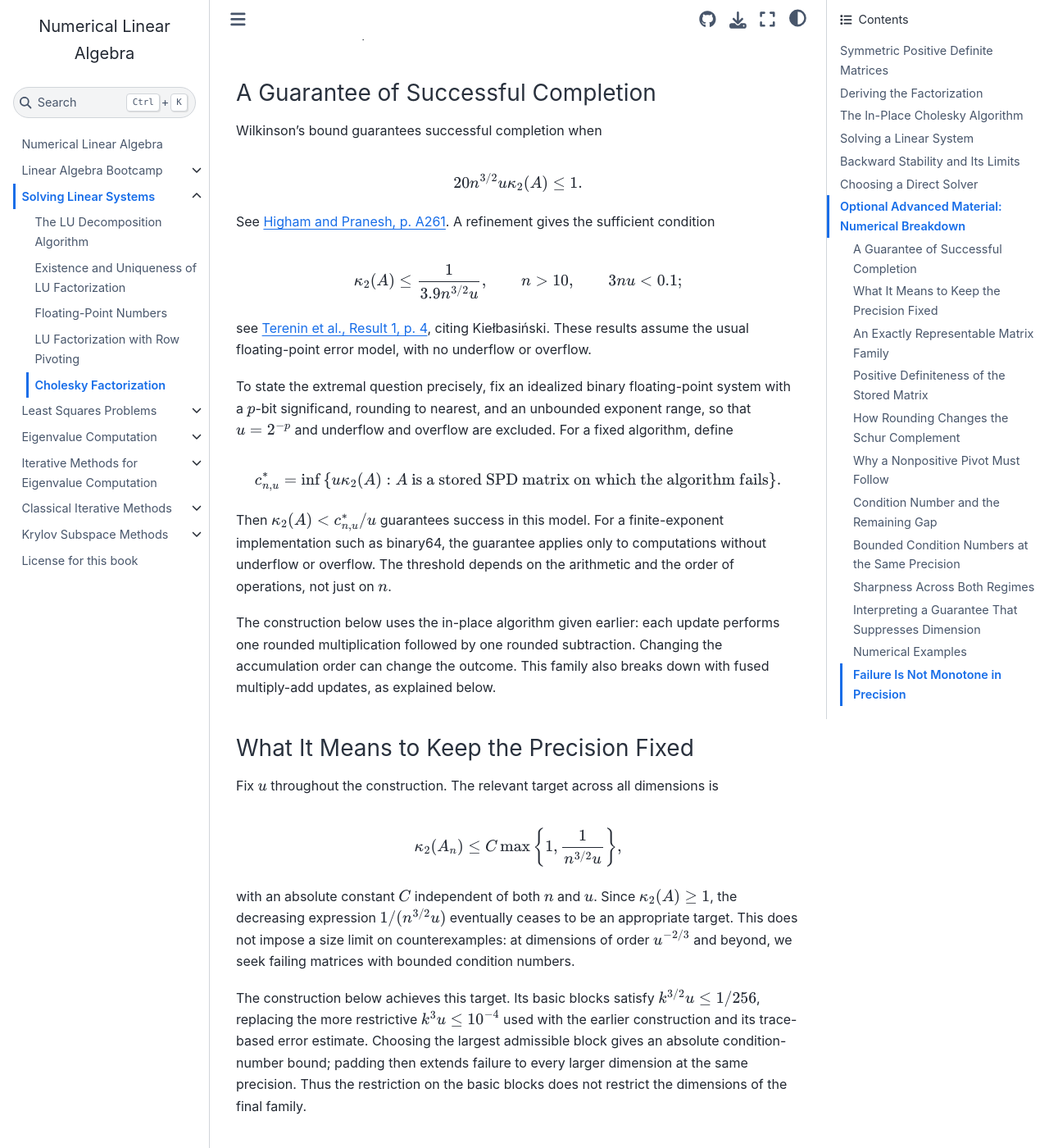
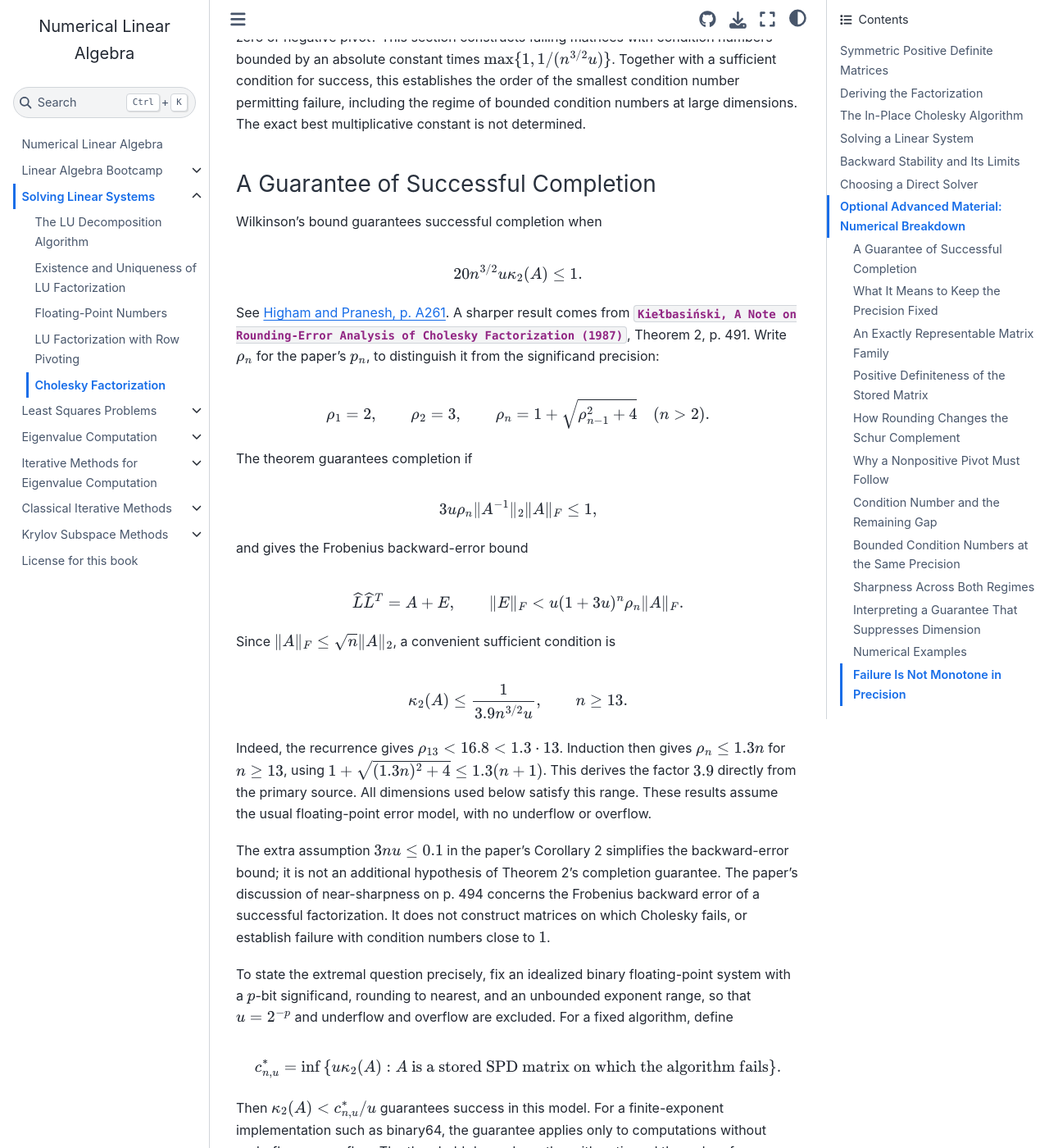
Before and after one commit to EricDarve/NLA, a Jupyter Book: the page built from content/cholesky.md, in a window 1280 px wide and 1400 px high, scrolled down 10027 px. Shown: the whole window at 82% size. Built offline with Jupyter Book 1.0.4 settings and Sphinx 7.4.7 and the Sphinx Book theme 1.1.4, drawn with Linux system fonts in a browser that asks for light colours; some of the changed text lies outside the part shown.

Commit message:
Cholesky update

`````diff
--- a/content/cholesky.md
+++ b/content/cholesky.md
@@ -384,12 +384,19 @@
 
 Here $A$ denotes the matrix already stored in working precision. If data are converted from a higher precision, positive definiteness must be assessed after that conversion.
 
-For a stored SPD matrix, standard Cholesky is guaranteed to run to completion when $\kappa_2(A)$ is safely below $u^{-1}$. If $\kappa_2(A)$ is comparable to $u^{-1}$, the matrix is numerically singular at the working precision and rounding can produce a nonpositive computed pivot. Thus the backward-error bounds above assume successful completion; see [Higham's discussion of Cholesky factorization](https://nhigham.com/2020/08/11/what-is-a-cholesky-factorization/).
+For a stored SPD matrix, Wilkinson's sufficient condition for successful completion is
+
+$$
+20n^{3/2}u\kappa_2(A)\le1,
+$$
+
+assuming the usual floating-point error model and no underflow or overflow. The dimension factor matters: failure does not by itself imply that $\kappa_2(A)$ is comparable to $u^{-1}$. The backward-error bounds above assume successful completion. See the {ref}`optional advanced section <cholesky-numerical-breakdown>` for the source, a sharper sufficient condition, and examples of numerical breakdown.
 
 ## Choosing a Direct Solver
 
 For a general dense nonsingular system, use LU with partial pivoting. When the matrix is known to be symmetric positive definite, Cholesky exploits that structure to reduce arithmetic and storage. In both cases, factor once, solve triangular systems for each right-hand side, and interpret the residual together with the condition number when assessing solution accuracy.
 
+(cholesky-numerical-breakdown)=
 ## Optional Advanced Material: Numerical Breakdown
 
 ```{warning}
@@ -408,14 +415,36 @@
 20n^{3/2}u\kappa_2(A)\le 1.
 $$
 
-See [Higham and Pranesh, p. A261](https://epubs.siam.org/doi/pdf/10.1137/19M1298263?download=true). A refinement gives the sufficient condition
+See [Higham and Pranesh, p. A261](https://epubs.siam.org/doi/pdf/10.1137/19M1298263?download=true). A sharper result comes from {download}`Kiełbasiński, A Note on Rounding-Error Analysis of Cholesky Factorization (1987) <../addl_material/1-s2.0-0024379587901212-main.pdf>`, Theorem 2, p. 491. Write $\rho_n$ for the paper's $p_n$, to distinguish it from the significand precision:
+
+$$
+\rho_1=2,\qquad \rho_2=3,\qquad
+\rho_n=1+\sqrt{\rho_{n-1}^2+4}\quad(n>2).
+$$
+
+The theorem guarantees completion if
+
+$$
+3u\rho_n\|A^{-1}\|_2\|A\|_F\le1,
+$$
+
+and gives the Frobenius backward-error bound
+
+$$
+\widehat L\widehat L^T=A+E,\qquad
+\|E\|_F<u(1+3u)^n\rho_n\|A\|_F.
+$$
+
+Since $\|A\|_F\le\sqrt n\|A\|_2$, a convenient sufficient condition is
 
 $$
 \kappa_2(A)\le\frac{1}{3.9n^{3/2}u},
-\qquad n>10,\qquad 3nu<0.1;
+\qquad n\ge13.
 $$
 
-see [Terenin et al., Result 1, p. 4](https://jmlr.org/papers/volume25/22-1170/22-1170.pdf), citing Kiełbasiński. These results assume the usual floating-point error model, with no underflow or overflow.
+Indeed, the recurrence gives $\rho_{13}<16.8<1.3\cdot13$. Induction then gives $\rho_n\le1.3n$ for $n\ge13$, using $1+\sqrt{(1.3n)^2+4}\le1.3(n+1)$. This derives the factor $3.9$ directly from the primary source. All dimensions used below satisfy this range. These results assume the usual floating-point error model, with no underflow or overflow.
+
+The extra assumption $3nu\le0.1$ in the paper's Corollary 2 simplifies the backward-error bound; it is not an additional hypothesis of Theorem 2's completion guarantee. The paper's discussion of near-sharpness on p. 494 concerns the Frobenius backward error of a successful factorization. It does not construct matrices on which Cholesky fails, or establish failure with condition numbers close to $1$.
 
 To state the extremal question precisely, fix an idealized binary floating-point system with a $p$-bit significand, rounding to nearest, and an unbounded exponent range, so that $u=2^{-p}$ and underflow and overflow are excluded. For a fixed algorithm, define
 
@@ -441,7 +470,7 @@
 
 with an absolute constant $C$ independent of both $n$ and $u$. Since $\kappa_2(A)\ge1$, the decreasing expression $1/(n^{3/2}u)$ eventually ceases to be an appropriate target. This does not impose a size limit on counterexamples: at dimensions of order $u^{-2/3}$ and beyond, we seek failing matrices with bounded condition numbers.
 
-The construction below achieves this target. Its basic blocks satisfy $k^{3/2}u\le1/256$, replacing the more restrictive $k^3u\le10^{-4}$ used with the earlier construction and its trace-based error estimate. Choosing the largest admissible block gives an absolute condition-number bound; padding then extends failure to every larger dimension at the same precision. Thus the restriction on the basic blocks does not restrict the dimensions of the final family.
+The construction below achieves this target. Its basic blocks satisfy $k^{3/2}u\le1/256$. Choosing the largest admissible block gives an absolute condition-number bound; padding then extends failure to every larger dimension at the same precision. Thus the restriction on the basic blocks does not restrict the dimensions of the final family.
 
 ### An Exactly Representable Matrix Family
 
@@ -530,14 +559,14 @@
 
 The factorization of the leading block is exact: $4I_{7k}=(2I_{7k})(2I_{7k})^T$, and the divisions below it recover $T$. The first $6k$ rows apply repeated updates of size $t^2=9h/8$ to the trailing block.
 
-In its cross block, entries start at $\pm9/(4\sqrt{k})+\eta$ and have floating-point spacing $2h$. Each subtraction of $9h/8$ therefore rounds to a decrease of $2h$. After $6k$ updates, these entries are
+In its cross block, entries start at $\pm9/(4\sqrt{k})+\eta$ and have floating-point spacing $2h$. They remain in the same binade (the interval between consecutive powers of two in magnitude) throughout all $6k$ updates. Indeed, $ku\le1/2048$, so $\eta\sqrt{k}=12ku\le3/512<1/4$: the entire path from $\pm9/(4\sqrt{k})+\eta$ to $\pm9/(4\sqrt{k})-\eta$ has magnitude strictly between $2/\sqrt{k}$ and $4/\sqrt{k}$. Each subtraction of $9h/8$ therefore rounds to a decrease of $2h$. After $6k$ updates, these entries are
 
 $$
 \pm\frac{9}{4\sqrt{k}}+\eta-6k(2h)
 =\pm\frac{9}{4\sqrt{k}}-\eta.
 $$
 
-The diagonal entries have larger spacing and remain unchanged during these tiny updates. Every within-group off-diagonal entry starts at $\eta$; its subtractions are exact and leave
+The diagonal entries have larger spacing and remain unchanged during these tiny updates. Every within-group off-diagonal entry starts at $\eta$. After $j$ updates its exact value is $(48k-9j)h/8$, with $0\le j\le6k$. The integer coefficient has magnitude at most $48k<2^{2q+6}$, so each value requires at most $2q+6\le p$ significand bits. Thus all these subtractions are exact and leave
 
 $$
 \eta-6k\frac98h=-\frac{\eta}{8}.
@@ -575,9 +604,9 @@
 
 ### Why a Nonpositive Pivot Must Follow
 
-An indefinite intermediate matrix alone does not prove that a floating-point routine must report failure. Here its sign pattern gives a stronger error estimate than a trace bound.
+An indefinite intermediate matrix alone does not prove that a floating-point routine must report failure. Here the negative off-diagonal entries let us control the norm of the computed factor and obtain the needed error bound.
 
-````{prf:proof} Breakdown without the cubic size restriction
+````{prf:proof} Breakdown from the sign pattern
 Suppose the remaining Cholesky factorization completes with positive pivots, producing $\widehat L$. Every off-diagonal entry of $\widehat S$ is negative. Each off-diagonal update subtracts a nonnegative product, so every off-diagonal entry of $\widehat L$ is nonpositive.
 
 Let $D$ be the diagonal part of $\widehat L$. Then
@@ -607,7 +636,7 @@
 <\frac1{100}\|\widehat S\|_2.
 $$
 
-For the last inequality, use $ku\le1/2048$, which follows from $k^{3/2}u\le1/256$ and $k\ge64$. More explicitly,
+For the last inequality, use $ku\le1/2048$, which follows from $k^{3/2}u\le1/256$ and $k\ge64$. Also $p\ge3q+8\ge17$, so $u\le2^{-17}$. Together these give $(2k+1)u\le129/131072$, and hence
 
 $$
 \frac{9\gamma}{1-9\gamma}
@@ -662,7 +691,7 @@
 N=\begin{bmatrix}-T/2\\I_{2k}\end{bmatrix}.
 $$
 
-Here $X\succeq Y$ means that $X-Y$ is positive semidefinite. We have $A\succeq M^TM$ and $MM^T=4I_{7k}+TT^T$, so $\lambda_{\max}(A)\ge17/2$. Also,
+Here $X\succeq Y$ means that $X-Y$ is positive semidefinite. Since $T^TT\succeq G$ and $\lambda_{\max}(G)=9/2$, we have $\|T\|_2^2\ge9/2$. Now $A\succeq M^TM$ and $MM^T=4I_{7k}+TT^T$, so $\lambda_{\max}(A)\ge4+9/2=17/2$. Also,
 
 $$
 A^{-1}=\begin{bmatrix}I_{7k}/4&0\\0&0\end{bmatrix}
@@ -756,7 +785,7 @@
 }
 $$
 
-The sufficient condition's side condition $3Nu<0.1$ causes no gap here. Whenever $1/(3.9N^{3/2}u)\ge1$, we have $3Nu\le3(1/3.9)^{2/3}u^{1/3}<0.012$ for $p\ge20$. Otherwise the lower bound $c^*_{N,u}\ge u$ suffices.
+Here $N\ge2304\ge13$, so the sufficient condition derived from Theorem 2 applies. When $1/(3.9N^{3/2})<u$, the lower bound $c^*_{N,u}\ge u$ suffices.
 
 Thus the smallest condition number permitting failure has order $\max\{1,1/(N^{3/2}u)\}$, with constants independent of dimension and precision in the specified model. This establishes sharpness in order across both regimes. It does not show that the constants are optimal or that failing matrices can have condition numbers arbitrarily close to $1$.
 
@@ -785,7 +814,7 @@
 | Binary64, $u=2^{-53}$ | 576 | $3.531\times10^{13}$ | 565 | $-1.66255\times10^{-12}$ |
 | Binary32, $u=2^{-24}$ | 2304 | $8239$ | 2252 | $-1.14055\times10^{-3}$ |
 
-The binary32 example has $k^3u=1$, far outside the old cubic restriction, but $k^{3/2}u=1/4096$. This illustrates why that cubic restriction was a limitation of the earlier proof.
+For the binary32 example, $k^{3/2}u=1/4096$, so the construction's size restriction is satisfied at the fixed precision $u=2^{-24}$.
 
 The following code constructs either example and applies the earlier `cholesky_in_place` function.
 
`````
Also changed, not shown: other parts of content/cholesky.md (+1 -1 lines).
